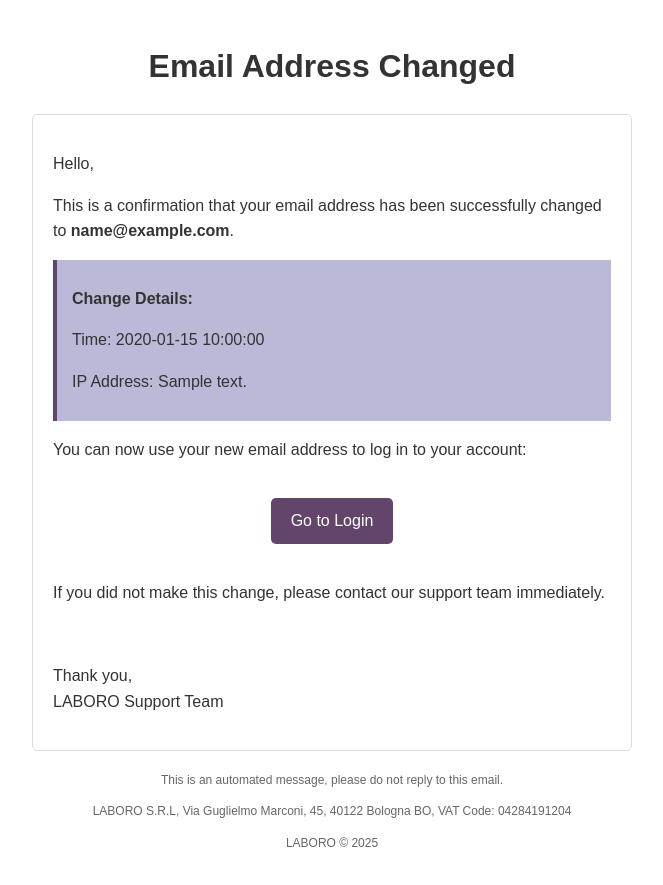
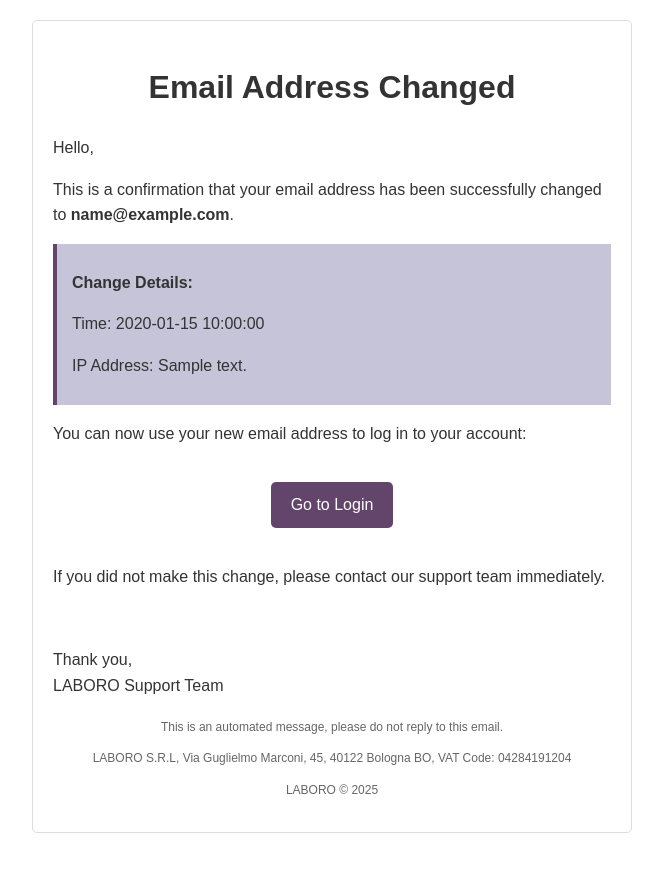
Before and after one commit to AIgen-Solutions-s-r-l/fastapi-auth-service, a Python web app: template app/templates/email_change_confirmation.html in a window 1280 px wide. Shown: the whole page, without its empty margins (308-971 px from the left). After the commit the page ends 833 px from the top, so only its background shows below. Run offline with Jinja, Linux system fonts and the light colour scheme; the template is opened without the code that fills it: most values are stand-ins (such as "Sample title", 1, 10 or a date in 2020).

Commit message:
corrected some more colors, fix email verification template div

```diff
--- a/app/templates/email_change_confirmation.html
+++ b/app/templates/email_change_confirmation.html
@@ -40,7 +40,7 @@
             text-align: center;
         }
         .info-box {
-            background-color: #bbb9d8;
+            background-color: #c5c4d8;
             border-left: 4px solid #63446a;
             padding: 10px 15px;
             margin: 15px 0;
@@ -48,10 +48,10 @@
     </style>
 </head>
 <body>
+    <div class="container">
         <div class="header">
             <h1>Email Address Changed</h1>
         </div>
-    <div class="container">
         <p>Hello,</p>
         <p>This is a confirmation that your email address has been successfully changed to <strong>{{ email }}</strong>.</p>
 
@@ -71,11 +71,12 @@
 
         <br>
         <p>Thank you,<br>LABORO Support Team</p>
-    </div>
+
         <div class="footer">
             <p>This is an automated message, please do not reply to this email.</p>
             <p>LABORO S.R.L, Via Guglielmo Marconi, 45, 40122 Bologna BO, VAT Code: 04284191204</p>
             <p>LABORO © 2025</p>
         </div>
+    </div>
 </body>
 </html>
--- a/app/templates/email_change_verification.html
+++ b/app/templates/email_change_verification.html
@@ -42,10 +42,10 @@
     </style>
 </head>
 <body>
+    <div class="container">
         <div class="header">
             <h1>Verify Your New Email Address</h1>
         </div>
-    <div class="container">
         <p>Hello,</p>
         <p>You recently requested to change your email address to <strong>{{ email }}</strong>. To complete this process, please click the button below to verify your new email address:</p>
 
@@ -59,12 +59,13 @@
 
         <br>
         <p>Thank you,<br>LABORO Support Team</p>
-    </div>
+
         <div class="footer">
             <p>If the button above doesn't work, copy and paste this URL into your browser: {{ verification_link }}</p>
             <p>This is an automated message, please do not reply to this email.</p>
             <p>LABORO S.R.L, Via Guglielmo Marconi, 45, 40122 Bologna BO, VAT Code: 04284191204</p>
             <p>LABORO © 2025</p>
         </div>
+    </div>
 </body>
 </html>
--- a/app/templates/one_time_credit_purchase.html
+++ b/app/templates/one_time_credit_purchase.html
@@ -39,7 +39,7 @@
             text-align: right;
         }
         .highlight {
-            background-color: #bbb9d8;
+            background-color: #c5c4d8;
             padding: 15px;
             border-radius: 4px;
             margin: 20px 0;
@@ -103,7 +103,7 @@
         <p>If you didn't authorize this purchase or have any questions, please contact our support team.</p>
 
         <br>
-<p>Thank you,<br>LABORO Support Team</p>
+        <p>Thank you,<br>LABORO Support Team</p>
 
         <div class="footer">
             <p>This is an automated message, please do not reply to this email.</p>
--- a/app/templates/password_change_confirmation.html
+++ b/app/templates/password_change_confirmation.html
@@ -26,7 +26,7 @@
             margin-bottom: 20px;
         }
         .success {
-            background-color: #bbb9d8;
+            background-color: #c5c4d8;
             border-left: 4px solid #63446a;
             padding: 10px 15px;
             margin: 20px 0;
```
Lines whose indentation alone changed are shown as unchanged.
